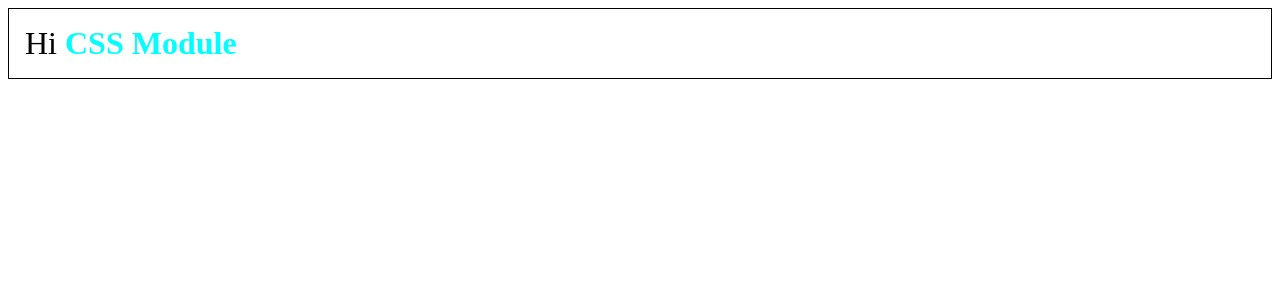
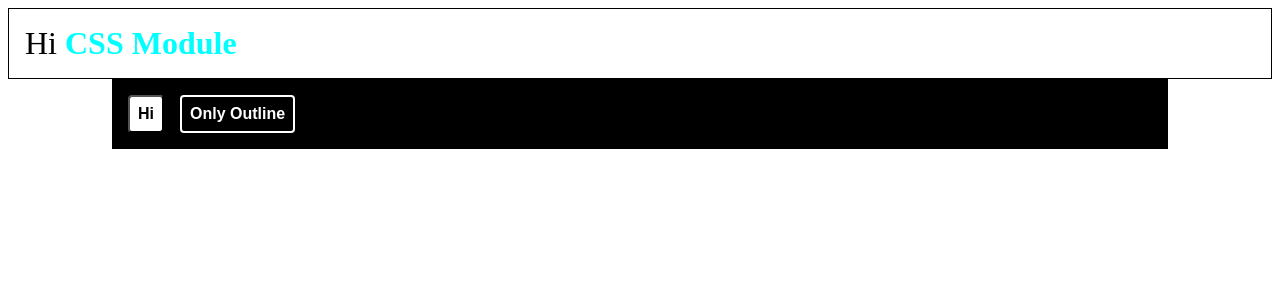
Before and after one commit to gosunman/theArtOfReact, a React (Create React App) app: page / in a window 1280 px wide. Shown: the top 300 px of the page. Built offline with nearby package versions, Linux system fonts and the light colour scheme.

Commit message:
chap 9 done

```diff
--- a/package.json
+++ b/package.json
@@ -1,5 +1,5 @@
 {
-  "name": "",
+  "name": "theartofreact",
   "version": "1.0.0",
   "description": "리액트 연습하기",
   "keywords": [],
@@ -9,7 +9,8 @@
     "node-sass": "4.14.1",
     "react": "16.12.0",
     "react-dom": "16.12.0",
-    "react-scripts": "^3.4.3"
+    "react-scripts": "^3.4.3",
+    "styled-components": "^5.1.1"
   },
   "devDependencies": {
     "typescript": "3.8.3"
--- a/src/App.js
+++ b/src/App.js
@@ -1,10 +1,12 @@
 import React from "react";
 import CSSModule from "./CSSModule";
+import StyledComponent from "./StyledComponent";
 
 const App = () => {
   return (
     <div>
       <CSSModule></CSSModule>
+      <StyledComponent></StyledComponent>
     </div>
   );
 };
--- /dev/null
+++ b/src/StyledComponent.js
@@ -0,0 +1,74 @@
+import React from "react";
+import styled, { css } from "styled-components";
+
+const sizes = {
+  desktop: 1024,
+  tablet: 768,
+};
+
+const media = Object.keys(sizes).reduce((acc, label) => {
+  acc[label] = (...args) => css`
+    @media (max-width: ${sizes[label] / 16}em) {
+      ${css(...args)};
+    }
+  `;
+  return acc;
+}, {});
+
+const Box = styled.div`
+  /* props로 넣어 준 값을 직접 전달해 줄 수 있다 */
+  background: ${(props) => props.color || "blue"};
+  padding: 1rem;
+  display: flex;
+  width: 1024px;
+  margin: 0 auto;
+  ${media.desktop`width: 768px`}
+  ${media.tablet`width:100%`}
+`;
+/* @media (max-width: 1024px) {
+  width: 768px;
+}
+@media (max-width: 768px) {
+  width: 100%;
+} */
+
+const Button = styled.button`
+  background: white;
+  color: black;
+  border-radius: 4px;
+  padding: 0.5rem;
+  display: flex;
+  align-items: center;
+  justify-content: center;
+  box-sizing: border-box;
+  font-size: 1rem;
+  font-weight: 600;
+  /* & 문자를 사용하여 Sass처럼 자기 자신 선택 가능 */
+  &:hover {
+    background: rgba(255, 255, 255, 0.9);
+  }
+  /* 다음 코드는 inverted 값이 true일 때 특정 스타일을 부여해 줍니다 */
+  ${(props) =>
+    props.inverted &&
+    css`
+      background: none;
+      border: 2px solid white;
+      color: white;
+      &:hover {
+        background: white;
+        color: black;
+      }
+    `}
+  & + button {
+    margin-left: 1rem;
+  }
+`;
+
+export default function StyledComponent() {
+  return (
+    <Box color="black">
+      <Button>Hi</Button>
+      <Button inverted={true}>Only Outline</Button>
+    </Box>
+  );
+}
```
Also changed, not shown: 1 other file (tests, documents, lock files or other folders).
